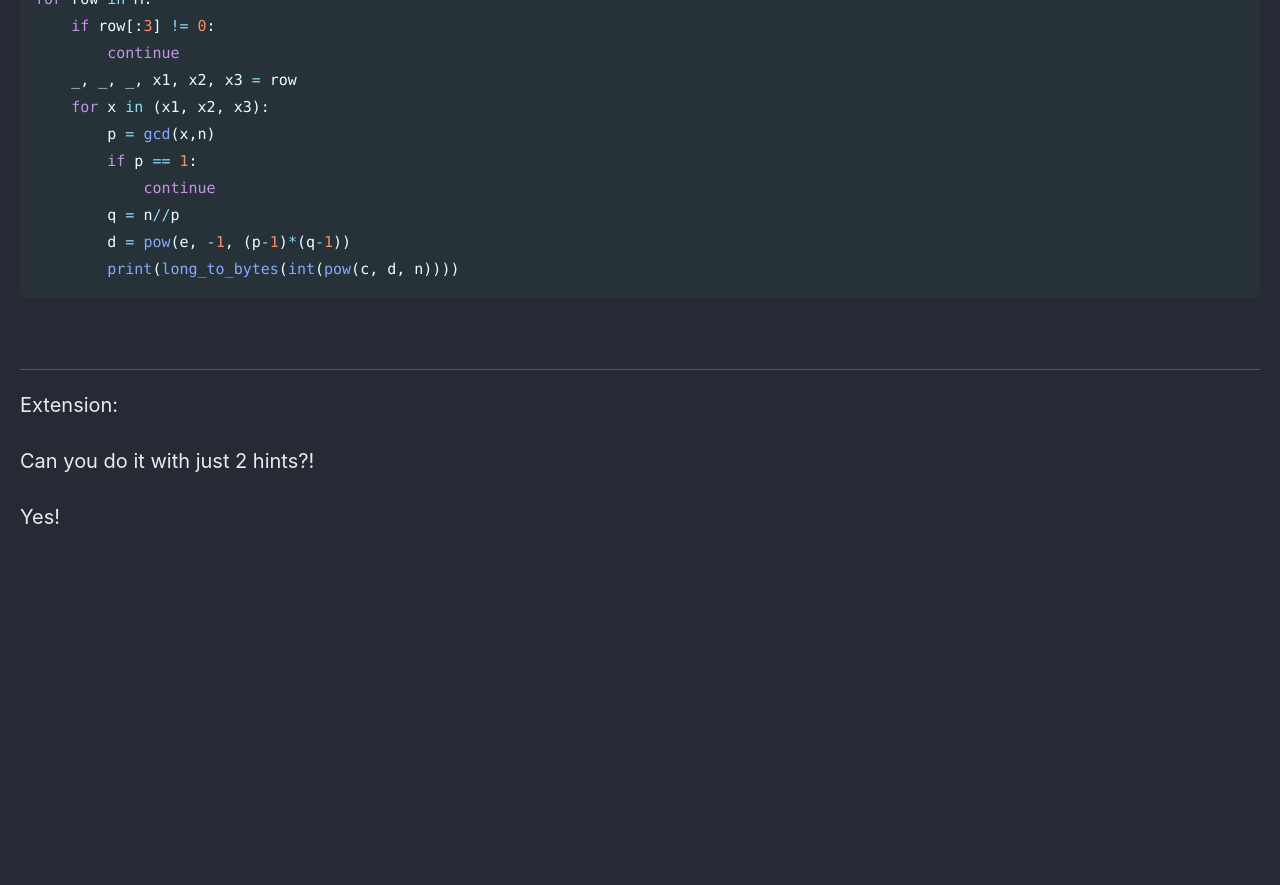
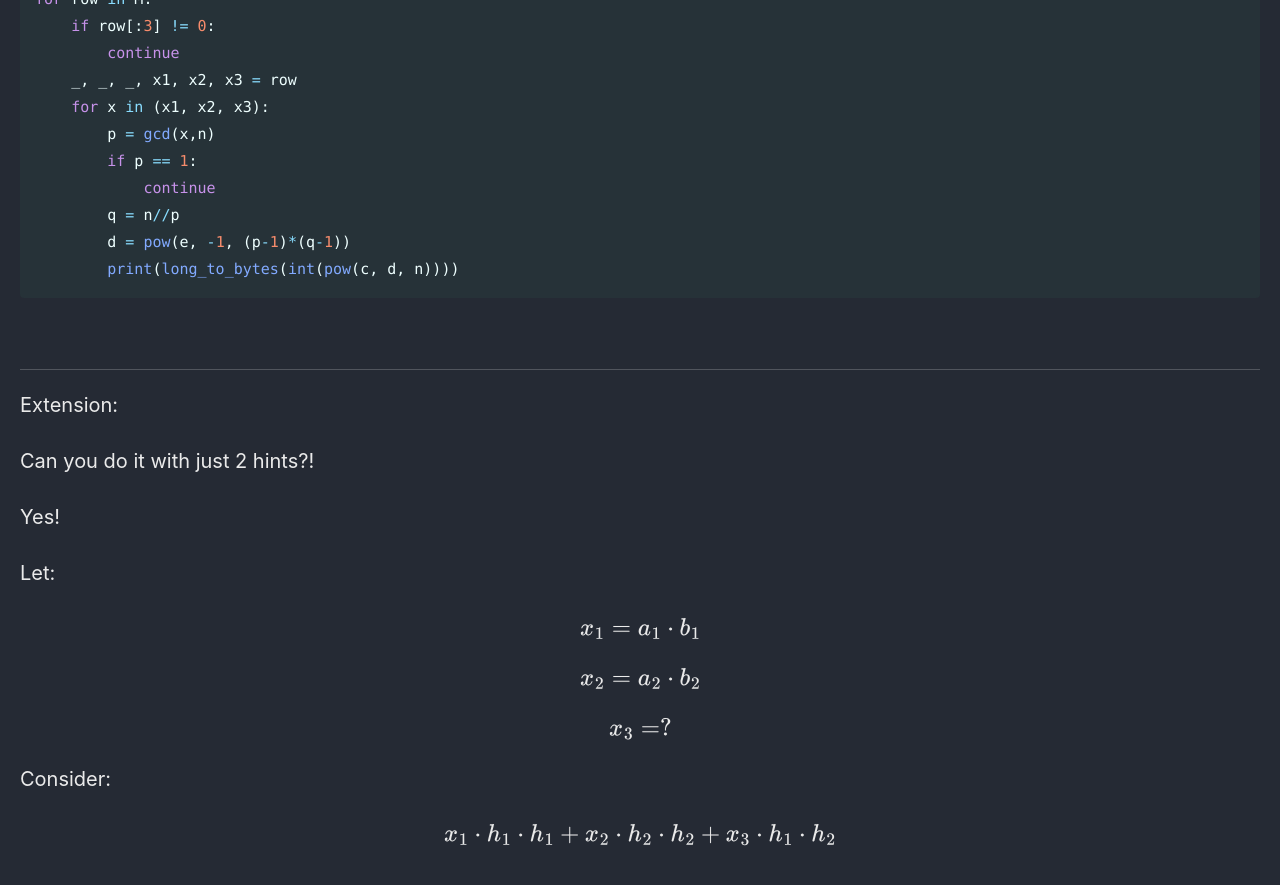
Before and after one commit to Connor-McCartney/Connor-McCartney.github.io, a Jekyll site: the page built from _pages/cryptography/other/apbq-rsa-ii-DUCTF-2023.md, in a window 1280 px wide and 900 px high, scrolled down 2323 px. Shown: the top 885 px of the window. Built offline with Jekyll 4.4.1, drawn with Linux system fonts in a browser that asks for light colours; cached includes are drawn as plain includes; before the commit the page ends 2911 px from its top, so only the background shows below that.

Commit message:
Update apbq-rsa-ii-DUCTF-2023.md

```diff
--- a/_pages/cryptography/other/apbq-rsa-ii-DUCTF-2023.md
+++ b/_pages/cryptography/other/apbq-rsa-ii-DUCTF-2023.md
@@ -102,3 +102,15 @@ Extension:
 Can you do it with just 2 hints?!
 
 Yes!
+
+Let:
+
+$$x_1 = a_1 \cdot b_1$$
+
+$$x_2 = a_2 \cdot b_2$$
+
+$$x_3 = ?$$
+
+Consider:
+
+$$x_1 \cdot h_1 \cdot h_1 + x_2 \cdot h_2 \cdot h_2 + x_3 \cdot h_1 \cdot h_2$$
```
